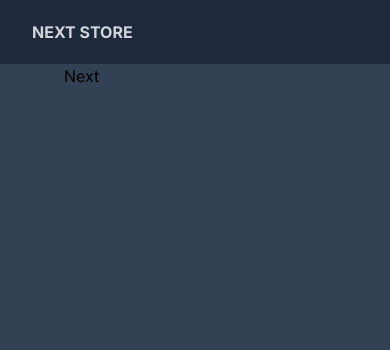
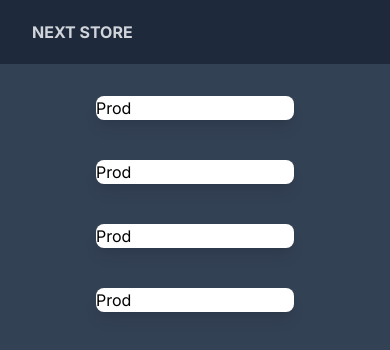
Before and after one commit to estivs135/next, a Next.js app in the folder loja/: page / in a window 390 px wide. Shown: the top 350 px of the page. Built offline with nearby package versions, Linux system fonts and the light colour scheme.

Commit message:
produtos grid responsive

```diff
--- a/loja/src/app/page.tsx
+++ b/loja/src/app/page.tsx
@@ -1,10 +1,24 @@
-import Image from "next/image";
+
 
 export default function Home() {
   return (
 
-    <div>
-      <h1>Next</h1>
+    <div className="max-w-7xl mx-auto pt-8 px-8 xl:px-0:">
+      <div
+      className="grid grid-cols-1 sm:grid-cols-2 md:grid-cols-3 lg:grid-cols-4 gap-10 xl:gap-6">
+        <div className="bg-white rounded-lg shadow-lg overflow-hidden">
+            Prod
+        </div>
+        <div className="bg-white rounded-lg shadow-lg overflow-hidden">
+            Prod
+        </div>
+        <div className="bg-white rounded-lg shadow-lg overflow-hidden">
+            Prod
+        </div>
+        <div className="bg-white rounded-lg shadow-lg overflow-hidden">
+            Prod
+        </div>
+      </div>
     </div>
 
   );
```
